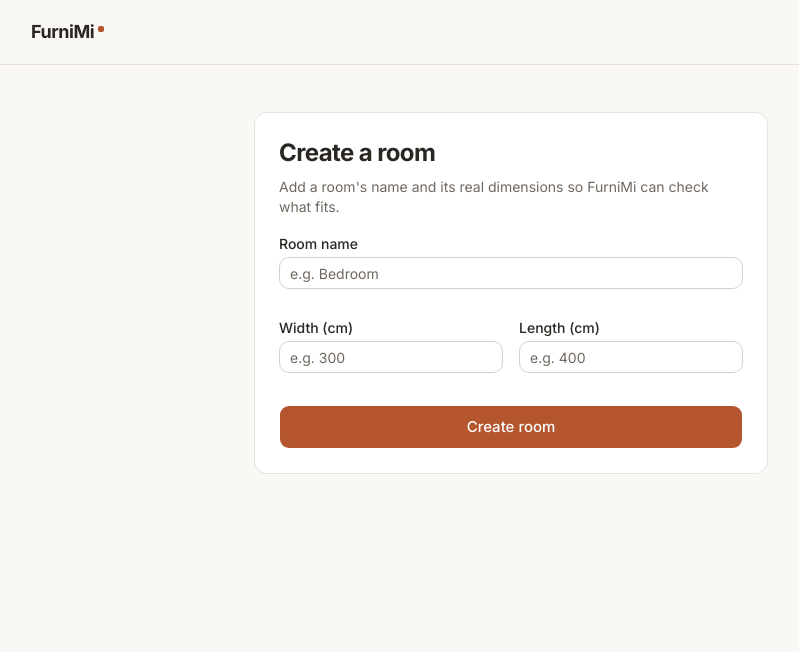
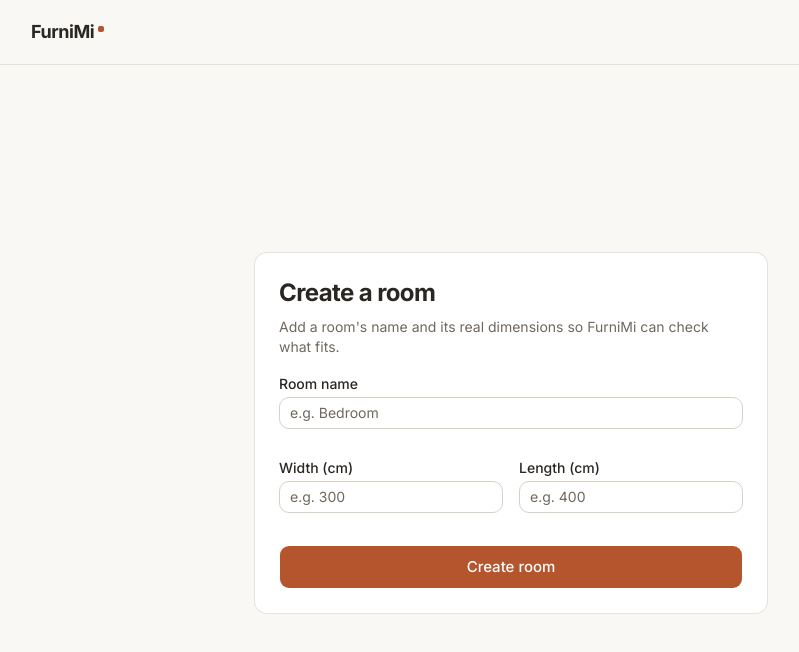
Before and after one commit to MESW-LES-2627/les-project-group-4, a Next.js app: page / in a window 1280 px wide. Shown: the top 652 px of the page, without its empty margins (129-928 px from the left). Built offline with nearby package versions, Linux system fonts and the light colour scheme.

Commit message:
style(frontend): center create-room card in the viewport

```diff
--- a/src/app/page.tsx
+++ b/src/app/page.tsx
@@ -3,8 +3,11 @@ import { Card, CardContent, CardHeader } from '@/components/ui/card'
 
 export default function HomePage() {
   return (
-    <main className="flex flex-1 justify-center px-4 py-8 sm:px-8 sm:py-12">
-      <section className="w-full max-w-lg" aria-labelledby="create-room-heading">
+    <main className="flex flex-1 px-4 py-8 sm:px-8 sm:py-12">
+      <section
+        className="m-auto w-full max-w-lg"
+        aria-labelledby="create-room-heading"
+      >
         <Card className="gap-0 py-6">
           <CardHeader className="gap-2 px-6 pb-5">
             <h1
```
